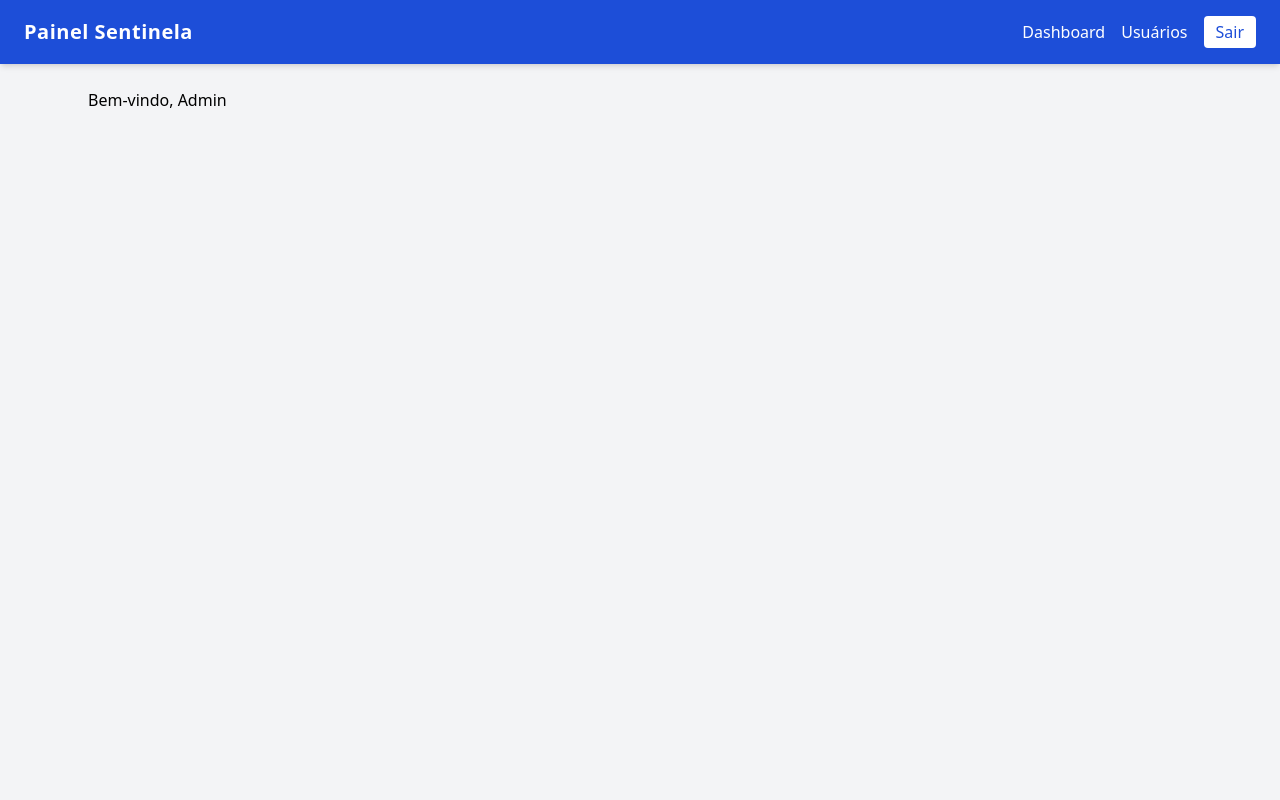
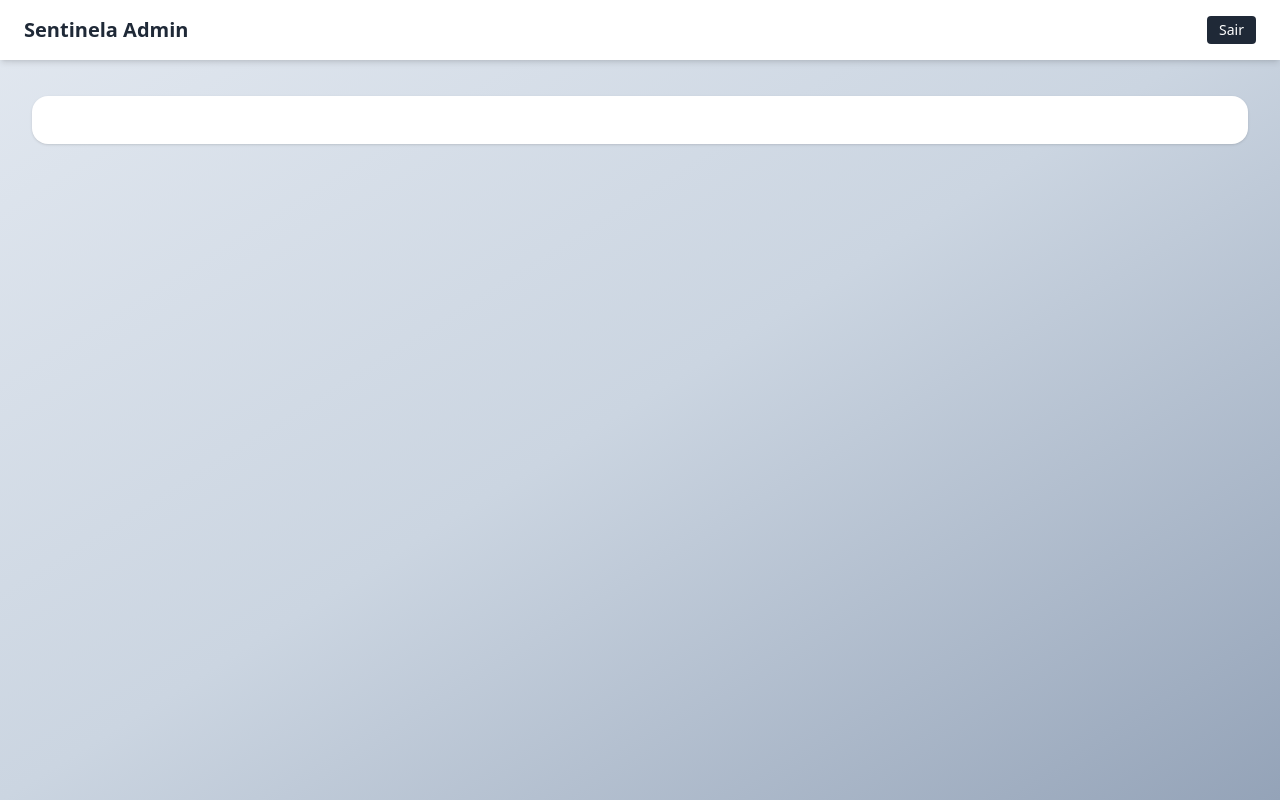
Before and after one commit to skcbroo/sentinela_front, a React (Vite) app: page /admin in a window 1280 px wide. Built offline with nearby package versions, Linux system fonts and the light colour scheme; sample sign-in values are in the browser's storage.

Commit message:
Update Dashboard.jsx

```diff
--- a/src/pages/Dashboard.jsx
+++ b/src/pages/Dashboard.jsx
@@ -1,11 +1,40 @@
-// src/pages/Dashboard.jsx
-import AdminLayout from "../layouts/AdminLayout";
+// src/layouts/AdminLayout.jsx
+import { useEffect } from "react";
+import { useNavigate } from "react-router-dom";
 
-export default function Dashboard() {
+export default function AdminLayout({ children }) {
+  const navigate = useNavigate();
+  const role = localStorage.getItem("role");
+  const token = localStorage.getItem("token");
+
+  useEffect(() => {
+    if (!token || role !== "admin") {
+      navigate("/");
+    }
+  }, []);
+
   return (
-    <AdminLayout>
-      <h1>Bem-vindo, Admin</h1>
-      {/* Conteúdo do dashboard */}
-    </AdminLayout>
+    <div className="min-h-screen bg-gradient-to-br from-[#E2E8F0] via-[#CBD5E1] to-[#94A3B8]">
+      {/* NAVBAR */}
+      <nav className="bg-white shadow-md px-6 py-4 fixed top-0 w-full z-10">
+        <div className="max-w-7xl mx-auto flex items-center justify-between">
+          <h1 className="text-xl font-bold text-gray-800 select-none">Sentinela Admin</h1>
+          <button
+            className="text-sm bg-gray-800 text-white px-3 py-1 rounded hover:bg-gray-700 transition"
+            onClick={() => {
+              localStorage.clear();
+              navigate("/");
+            }}
+          >
+            Sair
+          </button>
+        </div>
+      </nav>
+
+      {/* CONTEÚDO */}
+      <main className="pt-24 px-4 sm:px-6 lg:px-8 max-w-7xl mx-auto">
+        <div className="bg-white rounded-2xl shadow p-6">{children}</div>
+      </main>
+    </div>
   );
 }
```
